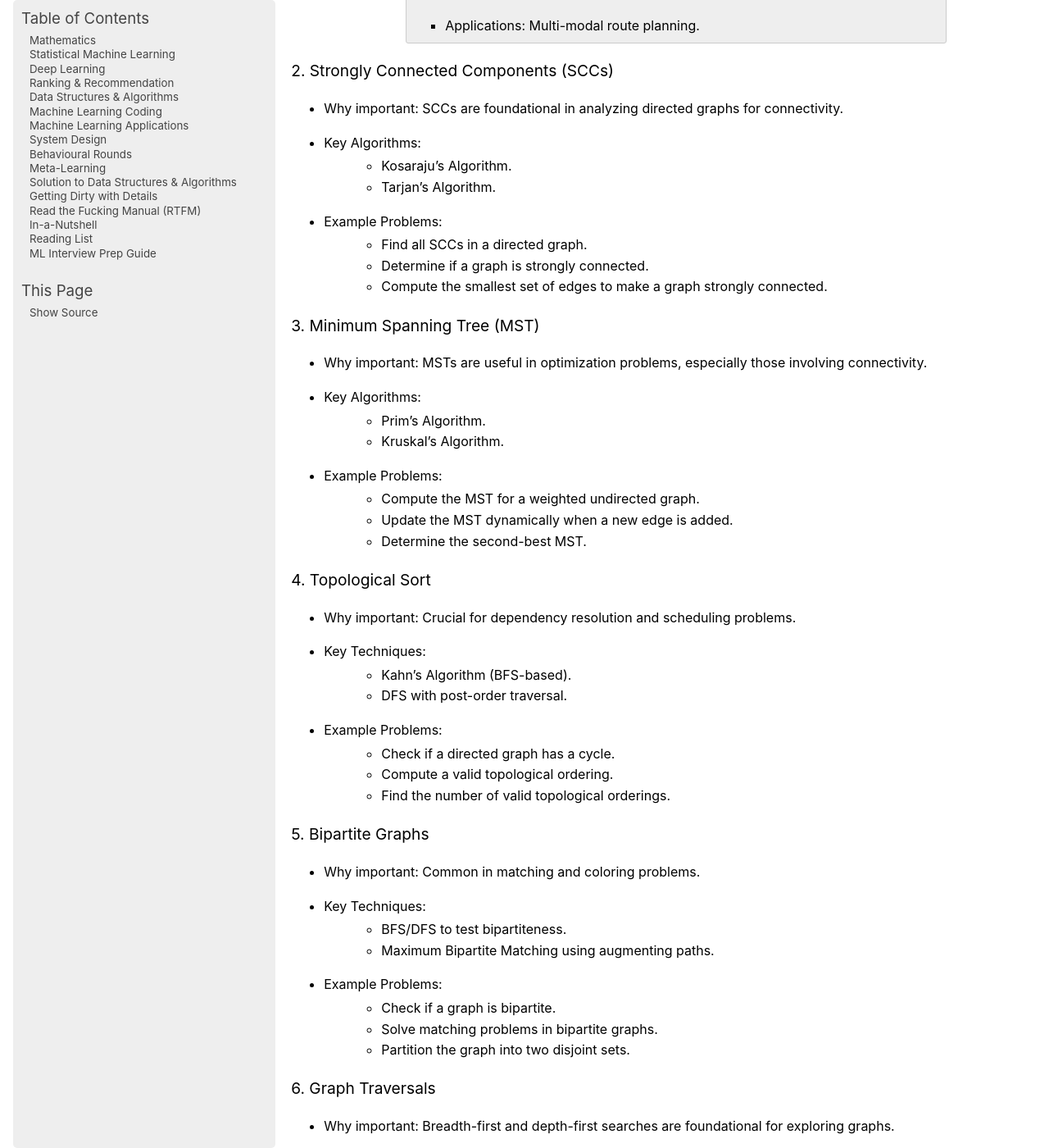
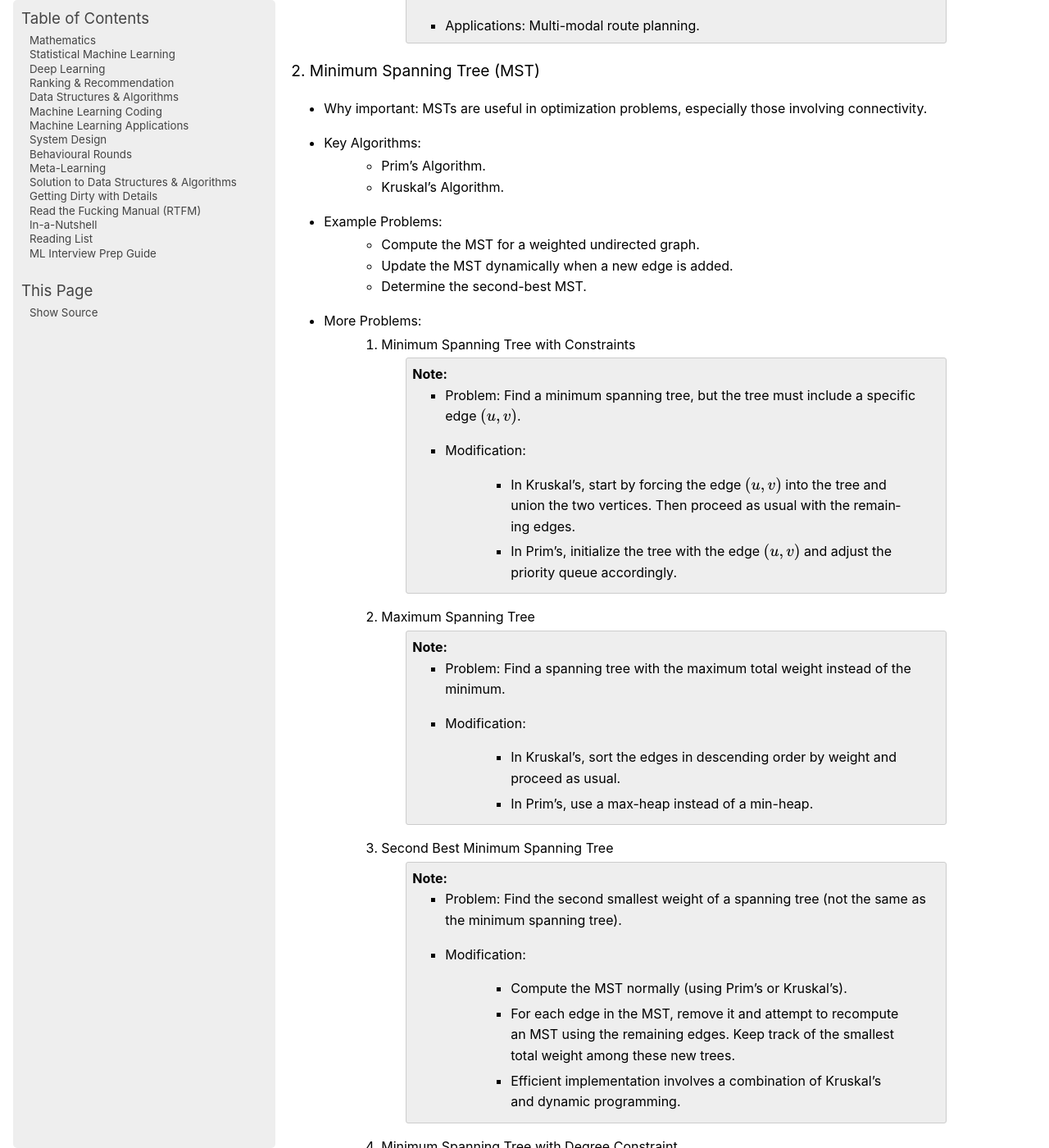
Before and after one commit to uselesstechjunks/leetcode, a Sphinx documentation site: the page built from docs/source/dsalgo.rst, in a window 1280 px wide and 1400 px high, scrolled down 11710 px. Shown: the whole window at 82% size. Built offline with Sphinx 7.4.7, drawn with Linux system fonts in a browser that asks for light colours; some of the changed text lies outside the part shown.

Commit message:
Update dsalgo.rst (#425)
* Update dsalgo.rst

* Update dsalgo.rst

```diff
--- a/docs/source/dsalgo.rst
+++ b/docs/source/dsalgo.rst
@@ -425,7 +425,7 @@ Advanced Graph Topics
 			* Modification:
 
 				- Use BFS or Dijkstra with states (x, y, remaining_breaks).
-				- Allow traversal through blocked cells by reducing the :math:`remaining_breaks`.
+				- Allow traversal through blocked cells by reducing the remaining_breaks.
 			* Applications: Robot navigation, pathfinding in games.
 
 	#. Shortest Path with Different Modes of Transport
@@ -438,7 +438,140 @@ Advanced Graph Topics
 				- Transition between modes if allowed by the graph (e.g., switch from car to walking).
 			* Applications: Multi-modal route planning.
 
-2. Strongly Connected Components (SCCs)
+2. Minimum Spanning Tree (MST)
+--------------------------------------------------------------------------------
+* Why important: MSTs are useful in optimization problems, especially those involving connectivity.
+* Key Algorithms:
+	* Prim’s Algorithm.
+	* Kruskal’s Algorithm.
+* Example Problems:
+	* Compute the MST for a weighted undirected graph.
+	* Update the MST dynamically when a new edge is added.
+	* Determine the second-best MST.
+* More Problems:
+	#. Minimum Spanning Tree with Constraints
+		.. note::
+
+			* Problem: Find a minimum spanning tree, but the tree must include a specific edge :math:`(u, v)`.
+			* Modification:
+
+				- In Kruskal's, start by forcing the edge :math:`(u, v)` into the tree and union the two vertices. Then proceed as usual with the remaining edges.
+				- In Prim's, initialize the tree with the edge :math:`(u, v)` and adjust the priority queue accordingly.
+
+	#. Maximum Spanning Tree
+		.. note::
+
+			* Problem: Find a spanning tree with the maximum total weight instead of the minimum.
+			* Modification:
+
+				- In Kruskal's, sort the edges in descending order by weight and proceed as usual.
+				- In Prim's, use a max-heap instead of a min-heap.
+
+	#. Second Best Minimum Spanning Tree
+		.. note::
+
+			* Problem: Find the second smallest weight of a spanning tree (not the same as the minimum spanning tree).
+			* Modification:
+
+				- Compute the MST normally (using Prim's or Kruskal's).
+				- For each edge in the MST, remove it and attempt to recompute an MST using the remaining edges. Keep track of the smallest total weight among these new trees.
+				- Efficient implementation involves a combination of Kruskal's and dynamic programming.
+
+	#. Minimum Spanning Tree with Degree Constraint
+		.. note::
+
+			* Problem: Find a minimum spanning tree where no vertex can have a degree greater than `k`.
+			* Modification:
+
+				- In Kruskal's, track the degree of each vertex. Before adding an edge to the tree, check if adding it would exceed the degree constraint for either endpoint.
+				- This problem may involve backtracking or heuristic approaches, as MST construction might fail under strict constraints.
+
+	#. Minimum Spanning Tree with Edge Removal Penalty
+		.. note::
+
+			* Problem: Each edge has an associated penalty if it is not included in the spanning tree. Find the tree that minimizes the sum of the MST weight and the penalties of excluded edges.
+			* Modification:
+
+				- Sort edges by :math:`(weight - penalty)` instead of just weight in Kruskal's.
+				- In Prim's, prioritize edges by :math:`(weight - penalty)` in the priority queue.
+
+	#. Minimum Spanning Tree with Specific Vertex Inclusion
+		.. note::
+
+			* Problem: Find an MST where a specific vertex `v` must be part of the tree.
+			* Modification:
+
+				- In Prim's, initialize the tree with the vertex `v` instead of an arbitrary vertex.
+				- In Kruskal's, ensure that the tree remains connected with vertex `v` by tracking whether `v` is part of the current spanning tree.
+
+	#. Minimum Spanning Tree with Color Constraints
+		.. note::
+
+			* Problem: Each edge is assigned a color, and the MST must include at least one edge of every color.
+			* Modification:
+				- Modify Kruskal's to first include the minimum-weight edge of each color to ensure the constraint is satisfied. Then proceed with the usual MST construction.
+				- This is a variant of the "multi-color spanning tree" problem and may require preprocessing of edges by color.
+
+	#. Dynamic Minimum Spanning Tree
+		.. note::
+
+			* Problem: You are given an MST for a graph. Process queries to either:
+
+				- Add an edge and update the MST.
+				- Remove an edge and update the MST.
+			* Modification:
+
+				- Use Prim's or Kruskal's with a dynamic edge set (e.g., using `SortedList` or a union-find structure with dynamic edge insertion/deletion).
+				- Efficient implementation involves link-cut trees or other advanced data structures for dynamic graph problems.
+
+	#. Minimum Spanning Tree with Discounted Edges
+		.. note::
+
+			* Problem: Some edges have a discounted weight (e.g., weight reduced by `x`). Find the MST under the discounted weights.
+			* Modification:
+
+				- Modify Prim's or Kruskal's to account for discounted weights during edge selection.
+				- May involve multiple iterations with different discount values if the discount is variable or dependent on other factors.
+
+	#. Minimum Spanning Tree with Alternate Paths
+		.. note::
+
+			* Problem: Find the MST and also compute, for each edge in the MST, the cost of the MST if that edge is removed.
+			* Modification:
+
+				- Compute the MST normally.
+				- For each edge in the MST, remove it and compute the maximum edge weight on the alternative path between the two endpoints using a DFS or a LCA structure.
+				- Update the MST weight by replacing the removed edge with the heaviest edge on the alternate path.
+
+	#. Minimum Spanning Tree in a Graph with Negative Weights
+		.. note::
+
+			* Problem: Find an MST in a graph that includes edges with negative weights.
+			* Modification:
+
+				- Both Prim's and Kruskal's work without modification since they rely on relative ordering, which remains consistent with negative weights.
+				- Ensure the graph is connected or include logic to handle disconnected components.
+
+	#. Minimum Spanning Tree with Path Length Constraints
+		.. note::
+
+			* Problem: Find an MST where the maximum depth of any vertex from the root is less than or equal to `k`.
+			* Modification:
+
+				- In Prim's, maintain depth information for vertices and avoid adding edges that violate the depth constraint.
+				- Backtracking may be required to explore feasible configurations.
+3. Topological Sort
+--------------------------------------------------------------------------------
+* Why important: Crucial for dependency resolution and scheduling problems.
+* Key Techniques:
+	* Kahn’s Algorithm (BFS-based).
+	* DFS with post-order traversal.
+* Example Problems:
+	* Check if a directed graph has a cycle.
+	* Compute a valid topological ordering.
+	* Find the number of valid topological orderings.
+
+4. Strongly Connected Components (SCCs)
 --------------------------------------------------------------------------------
 * Why important: SCCs are foundational in analyzing directed graphs for connectivity.
 * Key Algorithms:
@@ -448,28 +581,6 @@ Advanced Graph Topics
 	* Find all SCCs in a directed graph.
 	* Determine if a graph is strongly connected.
 	* Compute the smallest set of edges to make a graph strongly connected.
-
-3. Minimum Spanning Tree (MST)
---------------------------------------------------------------------------------
-* Why important: MSTs are useful in optimization problems, especially those involving connectivity.
-* Key Algorithms:
-	* Prim’s Algorithm.
-	* Kruskal’s Algorithm.
-* Example Problems:
-	* Compute the MST for a weighted undirected graph.
-	* Update the MST dynamically when a new edge is added.
-	* Determine the second-best MST.
-
-4. Topological Sort
---------------------------------------------------------------------------------
-* Why important: Crucial for dependency resolution and scheduling problems.
-* Key Techniques:
-	* Kahn’s Algorithm (BFS-based).
-	* DFS with post-order traversal.
-* Example Problems:
-	* Check if a directed graph has a cycle.
-	* Compute a valid topological ordering.
-	* Find the number of valid topological orderings.
 
 5. Bipartite Graphs
 --------------------------------------------------------------------------------
```
